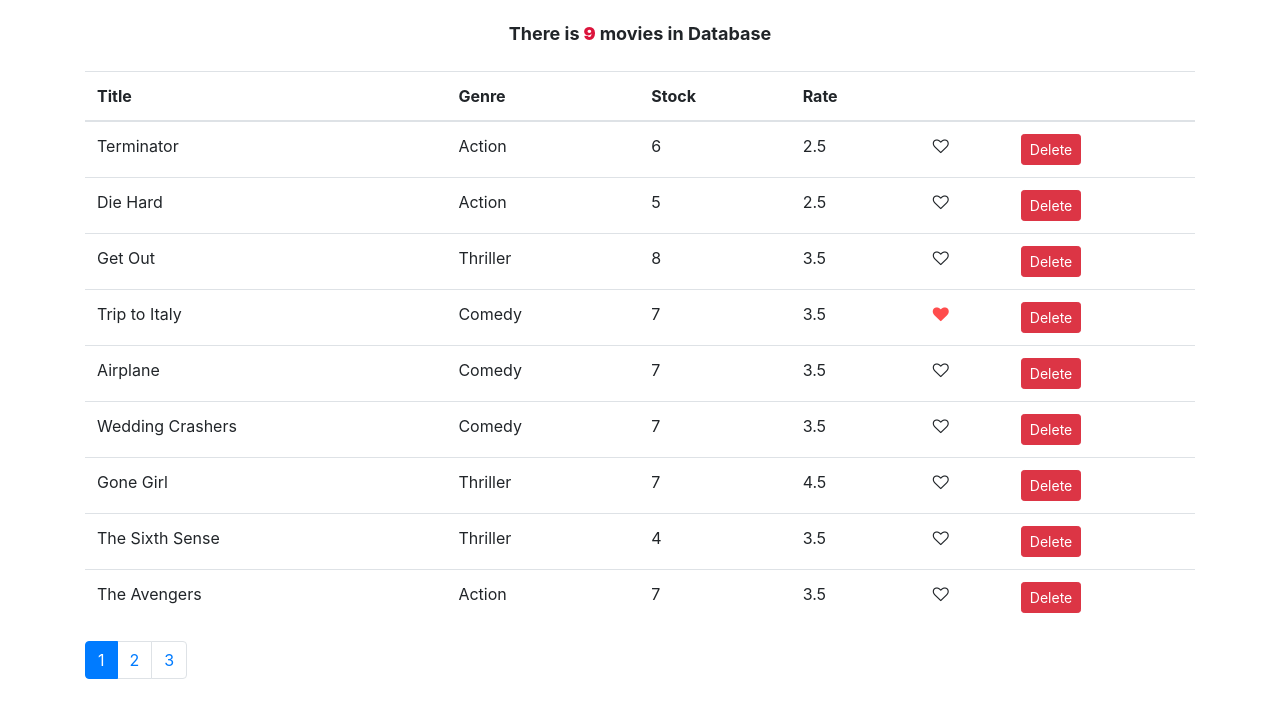
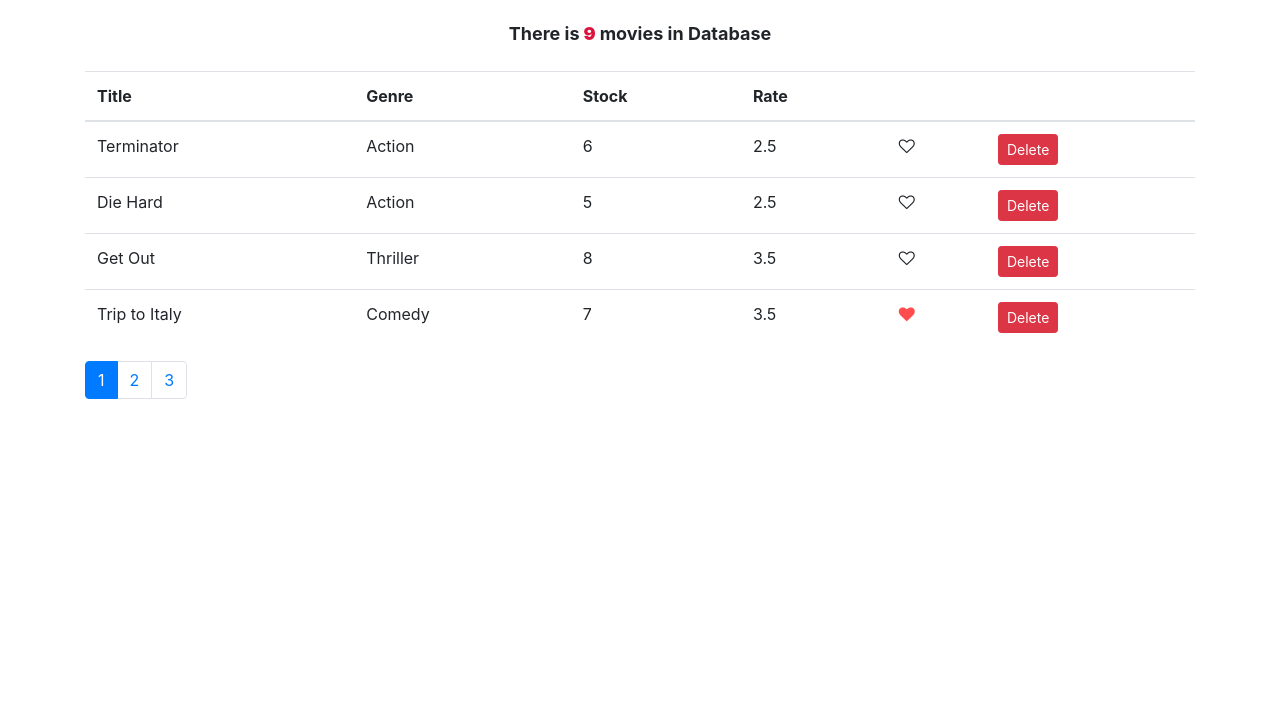
Before and after one commit to Xopper/vidly, a React (Create React App) app: page / in a window 1280 px wide. Shown: the top 718 px of the page. Built offline with nearby package versions, Linux system fonts and the light colour scheme.

Commit message:
add dynamique real pagination

```diff
--- a/src/components/movies.jsx
+++ b/src/components/movies.jsx
@@ -2,13 +2,14 @@
 import Like from "./common/like";
 import { getMovies } from "../services/fakeMovieService";
 import Pagination from "./common/pagination";
+import { paginate } from "../utils/paginate";
 
 class Movies extends Component {
 	state = {
 		movies: getMovies(),
 		tableHead: ["Title", "Genre", "Stock", "Rate", "", ""],
 		pageSize: 4,
-		curretPage: 1
+		currentPage: 1
 	};
 
 	handleDelete = movie => {
@@ -33,11 +34,18 @@
 	};
 
 	handlePageChange = page => {
-		this.setState({ curretPage: page });
+		this.setState({ currentPage: page });
 	};
 
 	render() {
 		const { length: count } = this.state.movies;
+		const {
+			pageSize,
+			currentPage,
+			tableHead,
+			movies: allMovies
+		} = this.state;
+		const movies = paginate(allMovies, currentPage, pageSize);
 
 		if (count !== 0) {
 			return (
@@ -72,7 +80,7 @@
 						<table className="table">
 							<thead>
 								<tr>
-									{this.state.tableHead.map((row, i) => (
+									{tableHead.map((row, i) => (
 										<th key={row + i} scope="col">
 											{row}
 										</th>
@@ -80,7 +88,7 @@
 								</tr>
 							</thead>
 							<tbody>
-								{this.state.movies.map((movie, index) => (
+								{movies.map((movie, index) => (
 									<tr key={movie._id}>
 										<td>{movie.title}</td>
 										<td>{movie.genre.name}</td>
@@ -113,8 +121,8 @@
 						</table>
 						<Pagination
 							itemsCount={count}
-							pageSize={this.state.pageSize}
-							currentPage={this.state.curretPage}
+							pageSize={pageSize}
+							currentPage={currentPage}
 							onPageChange={this.handlePageChange}
 						/>
 					</main>
--- /dev/null
+++ b/src/utils/paginate.js
@@ -0,0 +1,14 @@
+import _ from "lodash";
+/**
+ *
+ * @param {*} items items to be pagenate
+ * @param {Number} pageNumber the currentPage number
+ * @param {Number} pageSize items to be showed per page
+ */
+export function paginate(items, pageNumber, pageSize) {
+	const startIndex = (pageNumber - 1) * pageSize;
+	return _(items)
+		.slice(startIndex)
+		.take(pageSize)
+		.value();
+}
```
Also changed, not shown: 1 other file (tests, documents, lock files or other folders).
